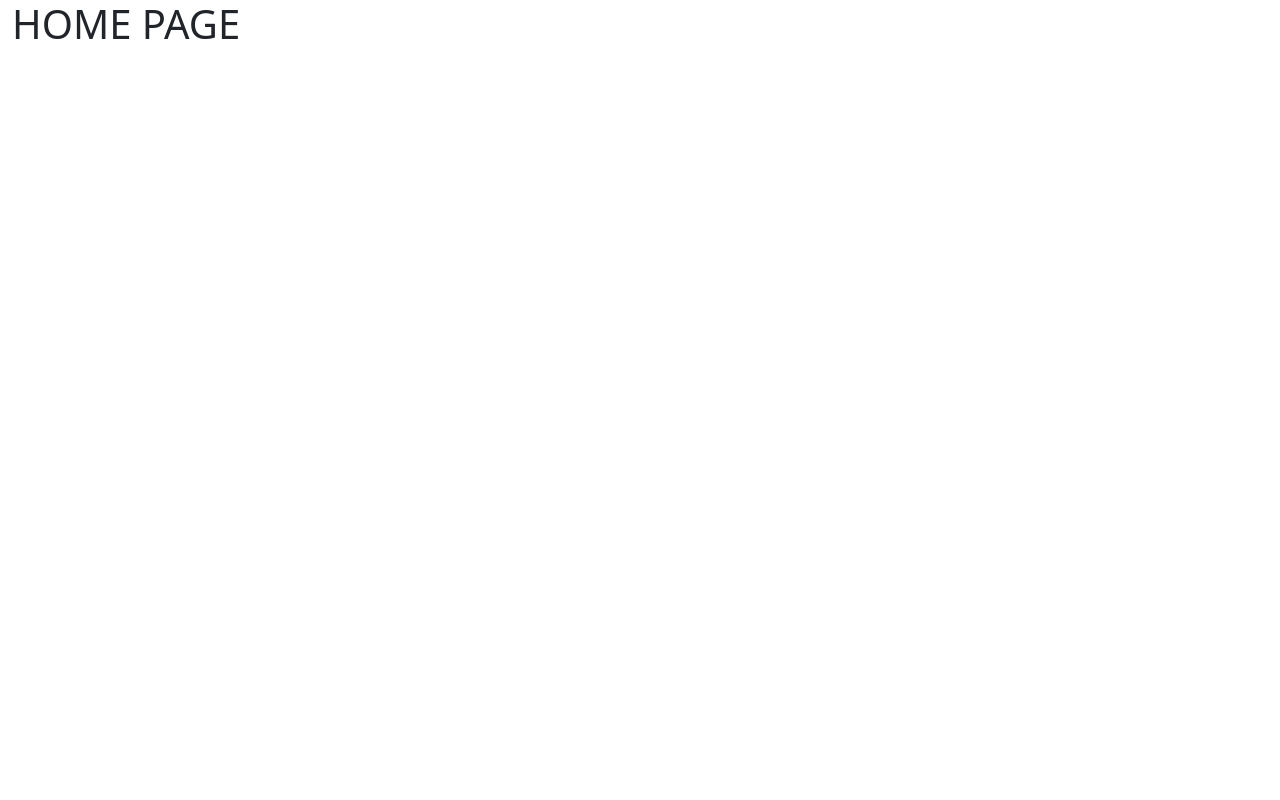
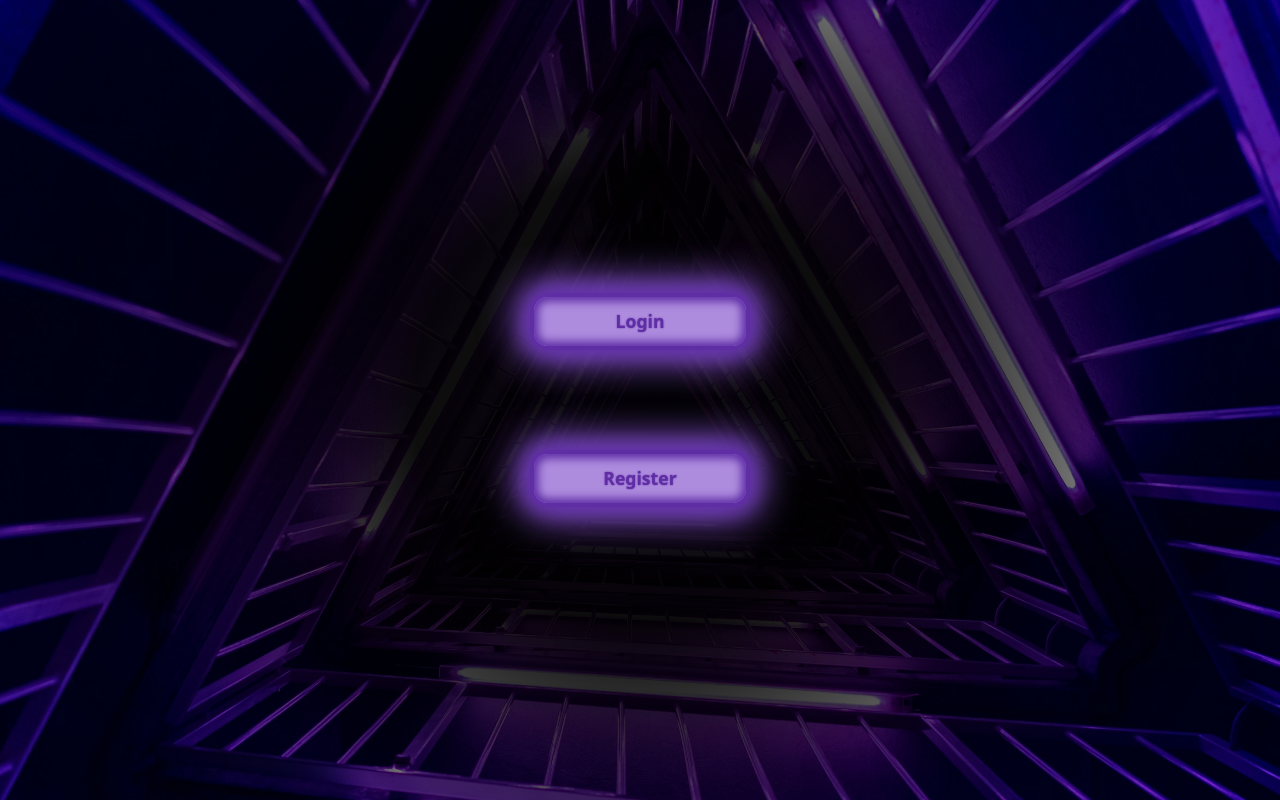
Before and after one commit to ToniBlaze/frontend-tradestone, a React (Create React App) app: page / in a window 1280 px wide. Built offline with nearby package versions, Linux system fonts and the light colour scheme.

Commit message:
adding style homepage

```diff
--- a/src/pages/Homepage.jsx
+++ b/src/pages/Homepage.jsx
@@ -1,11 +1,27 @@
 import React from "react";
+import { useNavigate } from "react-router-dom";
 import { Container, Row } from "react-bootstrap";
+import "./homepage.css";
 
 export default function Homepage() {
+  const navigate = useNavigate();
+
+  const onClickLogin = () => {
+    navigate("/login");
+    window.scrollTo(0, 0);
+  };
+
+  const onClickRegister = () => {
+    navigate("/register");
+    window.scrollTo(0, 0);
+  };
+
+
   return (
-    <Container id="home" fluid>
+    <Container id="home" className="home-bg" fluid>
       <Row>
-        <h1> HOME PAGE </h1>
+        <button className="home-btn col-12 btn-mt" onClick={onClickLogin}>Login</button>
+        <button className="home-btn col-12" onClick={onClickRegister}>Register</button>
       </Row>
     </Container>
   );
--- /dev/null
+++ b/src/pages/homepage.css
@@ -0,0 +1,72 @@
+.home-bg {
+  background-image: url("../assets/images/hm-bg.jpg");
+  background-size: cover;
+  background-position: center;
+  background-repeat: no-repeat;
+  height: 100vh;
+  display: flex;
+  align-items: center;
+  justify-content: center;
+  position: relative;
+  z-index: 0;
+  color: white;
+}
+
+.home-bg::before {
+  content: "";
+  position: absolute;
+  top: 0;
+  left: 0;
+  background: rgb(0, 0, 0);
+  background: radial-gradient(
+    circle,
+    rgba(0, 0, 0, 0.95) 30%,
+    rgba(255, 255, 255, 0) 100%
+  );
+  z-index: -1;
+  width: 100%;
+  height: 100%;
+}
+
+.btn-mt {
+    margin-top: 100px;
+    margin-bottom: 100px;
+}
+
+.home-btn {
+  --glow-color: #5f2ea5;
+  --glow-spread-color:#975ee7;
+  --enhanced-glow-color: #ac71ff;
+  --btn-color: #ad8bdd;
+  border: 0.25em solid var(--glow-color);
+  padding: 0.65em 3em;
+  color: var(--glow-color);
+  font-weight: bold;
+  background-color: var(--btn-color);
+  border-radius: 1em;
+  outline: none;
+  box-shadow: 0 0 1em 0.25em var(--glow-color),
+    0 0 2.2em .6em var(--glow-spread-color),
+    inset 0 0 0.5em 0.25em var(--glow-color);
+  text-shadow: 0 0 0.1em var(--glow-color);
+  position: relative;
+  transition: all 0.3s;
+  min-width: 110px;
+  font-size: 1.1em;
+}
+
+
+
+.home-btn:hover {
+  color: var(--btn-color);
+  background-color: var(--glow-color);
+  box-shadow: 0 0 1em 0.25em var(--glow-color),
+    0 0 4em 2em var(--glow-spread-color),
+    inset 0 0 0.75em 0.25em var(--glow-color);
+}
+
+.home-btn:active {
+  box-shadow: 0 0 0.6em 0.25em var(--glow-color),
+    0 0 2.5em 2em var(--glow-spread-color),
+    inset 0 0 0.5em 0.25em var(--glow-color);
+}
```
Also changed, not shown: src/assets/images/hm-bg.jpg (added).
